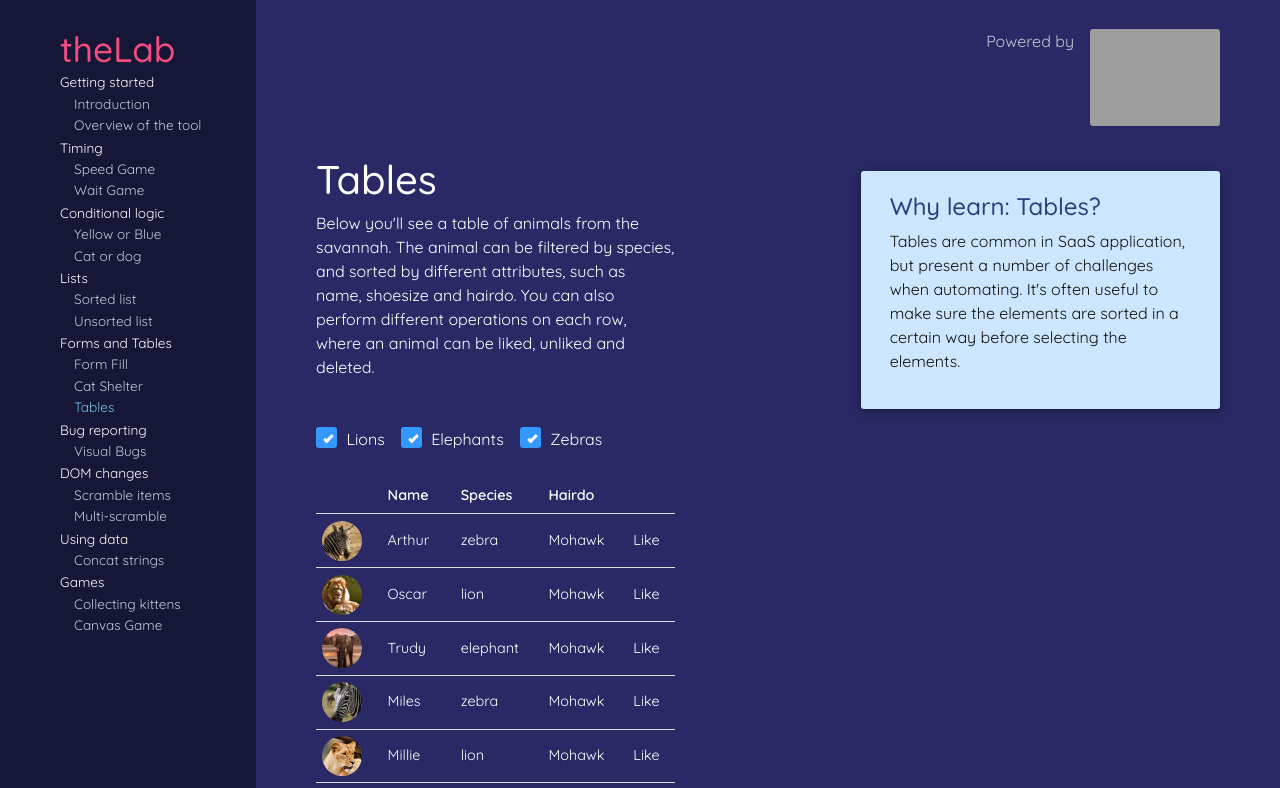
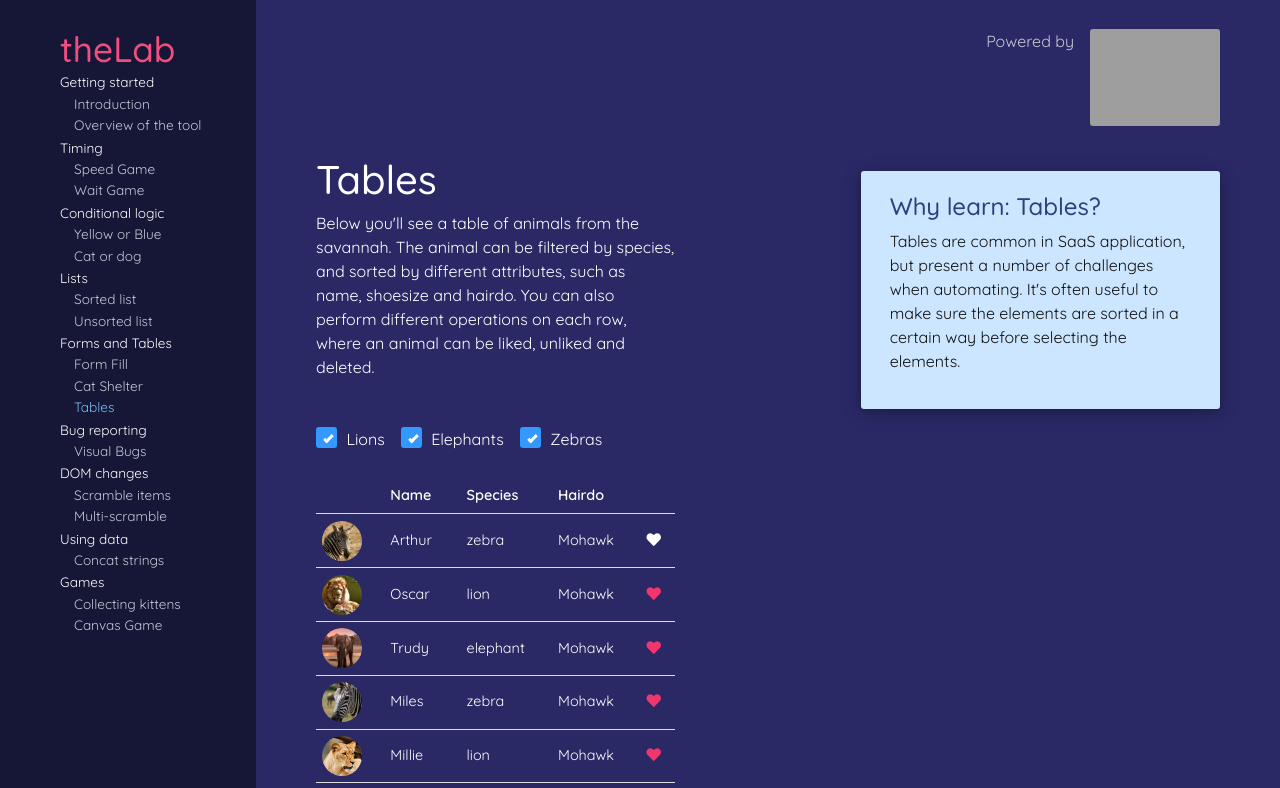
Before and after one commit to karinlj/boozang-thelab, a React (Create React App) app: page /Table in a window 1280 px wide. Shown: the top 788 px of the page. Built offline with nearby package versions, Linux system fonts and the light colour scheme; grey boxes are pictures that could not be loaded.

Commit message:
table isLiked

```diff
--- a/src/components/tables/Table.js
+++ b/src/components/tables/Table.js
@@ -7,16 +7,16 @@ import { TablesTestInfo } from "../text/TestInfos";
 
 const Table = () => {
   const animals = [
-    { name: "Arthur", species: "zebra" },
-    { name: "Oscar", species: "lion" },
-    { name: "Trudy", species: "elephant" },
-    { name: "Miles", species: "zebra" },
-    { name: "Millie", species: "lion" },
-    { name: "Theo", species: "zebra" },
-    { name: "Dandy", species: "elephant" },
-    { name: "Sally", species: "zebra" },
-    { name: "Ruby", species: "elephant" },
-    { name: "Charlie", species: "lion" },
+    { id: 1, name: "Arthur", species: "zebra", isLiked: false },
+    { id: 2, name: "Oscar", species: "lion", isLiked: true },
+    { id: 3, name: "Trudy", species: "elephant", isLiked: true },
+    { id: 4, name: "Miles", species: "zebra", isLiked: true },
+    { id: 5, name: "Millie", species: "lion", isLiked: true },
+    { id: 6, name: "Theo", species: "zebra", isLiked: true },
+    { id: 7, name: "Dandy", species: "elephant", isLiked: true },
+    { id: 8, name: "Sally", species: "zebra", isLiked: true },
+    { id: 9, name: "Ruby", species: "elephant", isLiked: true },
+    { id: 10, name: "Charlie", species: "lion", isLiked: true },
   ];
   const [myFilter, setMyFilter] = useState([
     { id: 1, species: "lion", isChecked: true },
@@ -37,7 +37,11 @@ const Table = () => {
     });
     setMyFilter(updatedFilter);
   };
-
+  const toggleLike = (animal) => {
+    animal.isLiked = !animal.isLiked;
+    console.log("animal: ", animal);
+    console.log("isLiked: ", animal.isLiked);
+  };
   useEffect(() => {
     //names of checked items
     const checkedItemSpecies = myFilter
@@ -62,8 +66,8 @@ const Table = () => {
     //   []
     // );
 
-    console.log("animals", animals);
-    console.log("checkedAnimalSpecies", checkedAnimalSpecies);
+    // console.log("animals", animals);
+    // console.log("checkedAnimalSpecies", checkedAnimalSpecies);
   }, [myFilter]);
   return (
     <div className="row justify-content-between">
@@ -115,7 +119,14 @@ const Table = () => {
                     <td>{animal.name}</td>
                     <td>{animal.species}</td>
                     <td>Mohawk</td>
-                    <td>Like</td>
+                    <td>
+                      <i
+                        className={`fa fa-heart ${animal.isLiked ? "red" : ""}`}
+                        onClick={() => toggleLike(animal)}
+                      />
+
+                      {/* <div className={`btn-group pull-right ${this.props.showBulkActions ? 'shown' : 'hidden'}`}> */}
+                    </td>
                   </tr>
                 ) : (
                   <tr key={index}></tr>
--- a/src/components/tables/tables.scss
+++ b/src/components/tables/tables.scss
@@ -17,6 +17,12 @@
         //   @media all and (max-width: $sm-max) {
         //     display: none;
         //   }
+      }
+      .fa.fa-heart {
+        cursor: pointer;
+        &.red {
+          color: $themecolorNewRed;
+        }
       }
     }
   }
```
Also changed, not shown: 1 other file (tests, documents, lock files or other folders).
